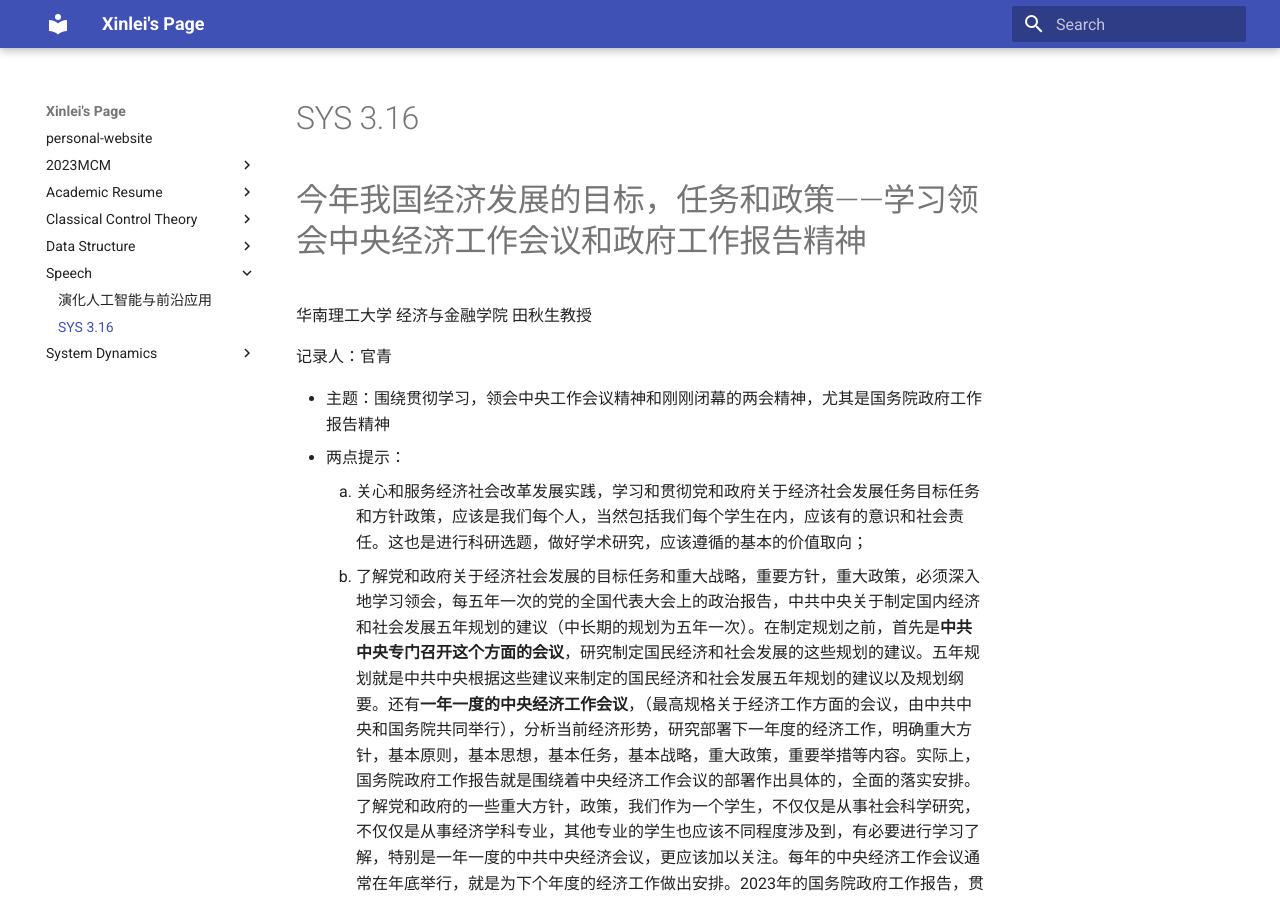
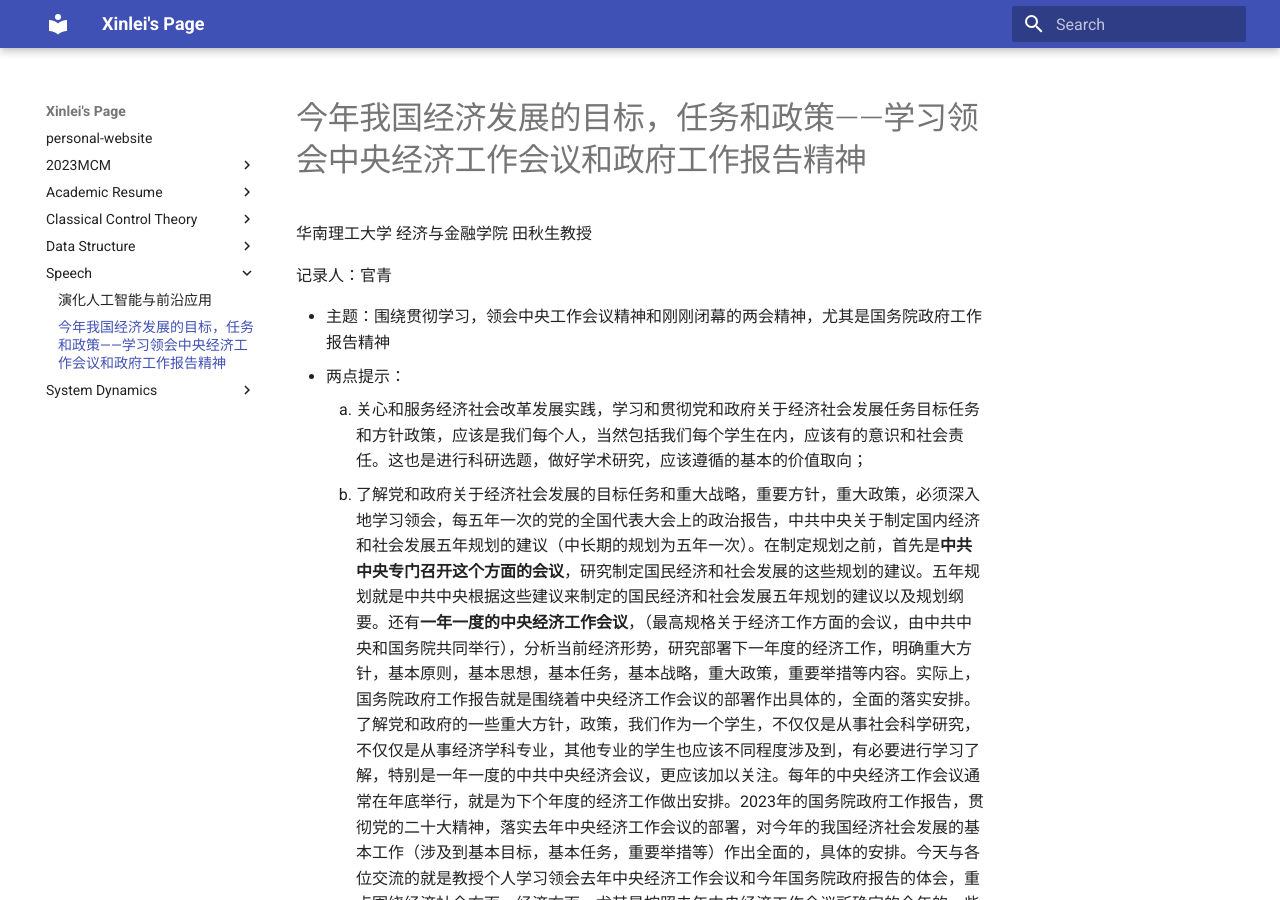
Before and after one commit to GuanQinG-GitHub/personal-website, an MkDocs documentation site: the page built from docs/Speech/[SYS20230316]Notes.md, in a window 1280 px wide and 900 px high. Built offline with MkDocs 1.6.1 and Material for MkDocs 9.7.7, drawn with Linux system fonts in a browser that asks for light colours.

Commit message:
Update [SYS20230316]Notes.md

```diff
--- a/docs/Speech/[SYS20230316]Notes.md
+++ b/docs/Speech/[SYS20230316]Notes.md
@@ -1,4 +1,3 @@
-# SYS 3.16
 
 # 今年我国经济发展的目标，任务和政策——学习领会中央经济工作会议和政府工作报告精神
 
```
